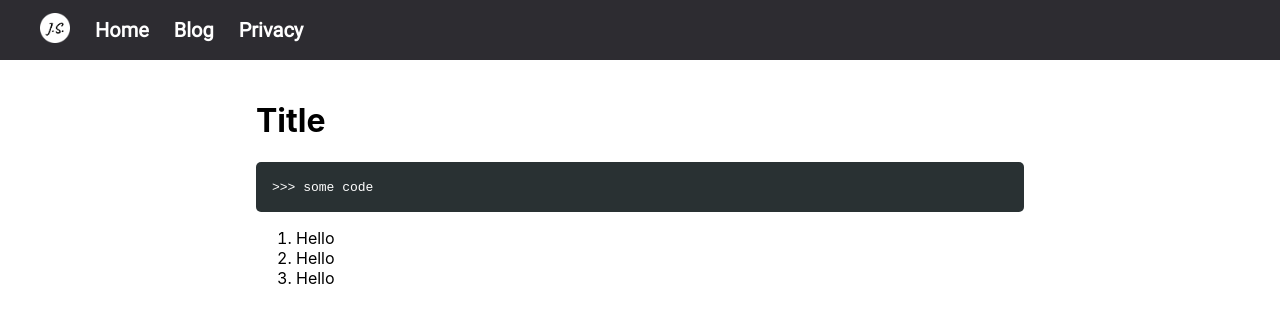
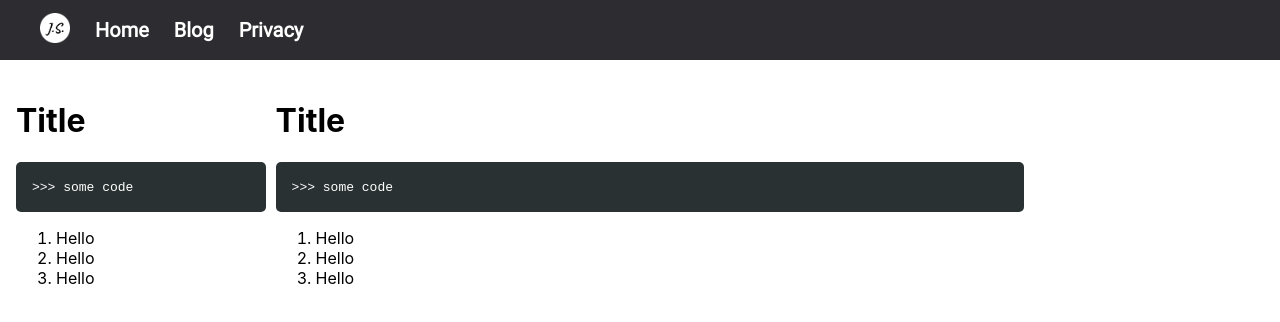
Before and after one commit to jonahschueller/JSchueller.de, a Next.js app: page /blog/featured/test in a window 1280 px wide. Shown: the top 322 px of the page. Built offline with nearby package versions, Linux system fonts and the light colour scheme.

Commit message:
✨ SIde panels for the posts.

```diff
--- a/_posts/blog.json
+++ b/_posts/blog.json
@@ -7,6 +7,7 @@
                     "title": "Test",
                     "url": "featured/test",
                     "source": "Featured/Test.md",
+                    "leftSide": "Featured/Test.md",
                     "timestamp": "04.01.2021",
                     "author": "Jonah Schüller"
                 }
--- a/lib/markdown.js
+++ b/lib/markdown.js
@@ -1,5 +1,9 @@
 var md = require('markdown-it')()
 
 export const render = (content) => {
+    if (content === null) {
+        return ''
+    }
+
     return md.render(content)
 }
--- a/lib/post.js
+++ b/lib/post.js
@@ -33,18 +33,32 @@ export const loadBlogData = () => {
     return JSON.parse(content).blog
 }
 
+const readFile = (file) => {
+    if (file === null) {
+        return null
+    }
+
+    let fullPath = relativePath(file)
+
+    if (!existsSync(fullPath)) {
+        return null
+    }
+
+    return readFileSync(fullPath, 'utf8')
+}
+
 export const loadPost = (category, post) => {
     const data = postData(category, post)
     let postPath = relativePath(`/_posts/${data.source}`)
 
-    if (!existsSync(postPath)) {
-        return null
-    }
-
-    const content = readFileSync(postPath, 'utf8')
+    let content = readFile(`/_posts/${data.source}`)
+    let leftSide = readFile(`/_posts/${data.leftSide}`)
+    let rightSide = readFile(`/_posts/${data.rightSide}`)
 
     return {
         content: content,
+        leftSideContent: leftSide,
+        rightSideContent: rightSide,
         ...data
     }
 }
--- a/pages/blog/[category]/[post].js
+++ b/pages/blog/[category]/[post].js
@@ -1,23 +1,31 @@
-import { useRouter } from 'next/router'
-import Page from '../../../common/Page'
+import commonStyles from '../../../styles/Content.module.css';
 import { render } from '../../../lib/markdown'
 import { loadBlogData, loadPost } from '../../../lib/post'
 import styles  from '../../../styles/Post.module.css'
+import Head from 'next/head'
 
 const Post = ({ post }) => {
-    // const router = useRouter()
-
-    // const { category, post } = router.query
-
     const content = render(post.content)
+    const leftSide = render(post.leftSideContent)
+    const rightSide = render(post.rightSideContent)
 
     return (
-        <Page
-            title={post.title}>
-            <div
-                className={styles.postContent}
-                dangerouslySetInnerHTML={{__html: content}}></div>
-        </Page>
+        <div>
+            <Head>
+                <title>{post.title}</title>
+            </Head>
+            <div className={styles.container}>
+                <div
+                    className={styles.postContent}
+                    dangerouslySetInnerHTML={{__html: leftSide}}/>
+                <div
+                    className={styles.postContent}
+                    dangerouslySetInnerHTML={{__html: content}}/>
+                <div
+                    className={styles.postContent}
+                    dangerouslySetInnerHTML={{__html: rightSide}}/>
+            </div>
+        </div>
     )
 }
 
--- a/styles/Post.module.css
+++ b/styles/Post.module.css
@@ -1,3 +1,12 @@
+.container {
+    min-height: 100vh;
+    margin: 0 1rem;
+    margin-top: 80px;
+    display: grid;
+    grid-template-columns: 20% 60% 20%;
+    gap: 10px;
+}
+
 .postContent {
 
 }
```
